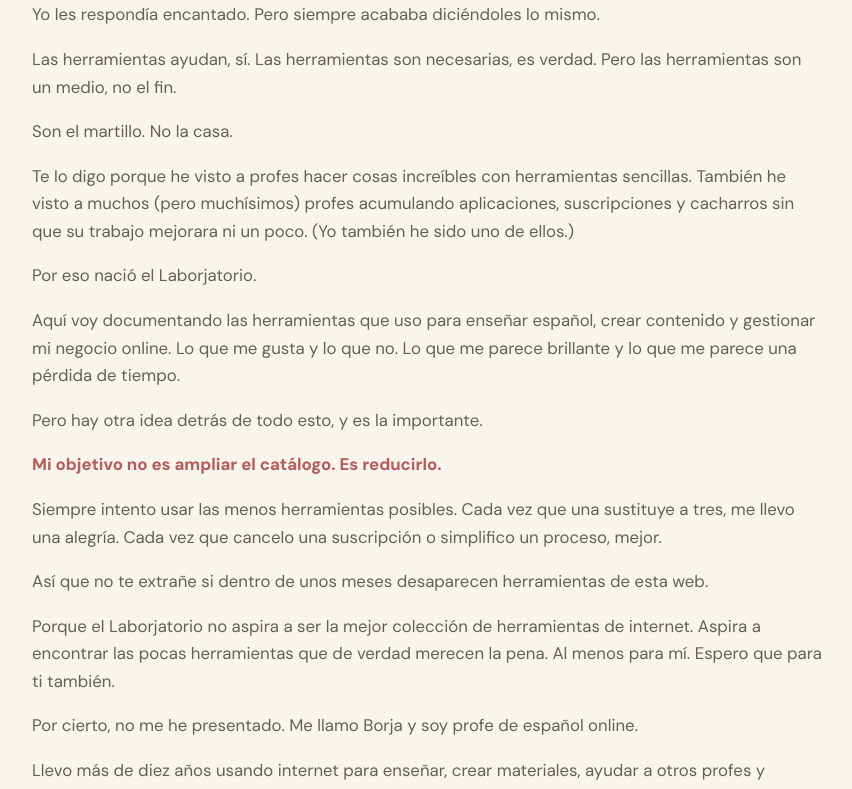
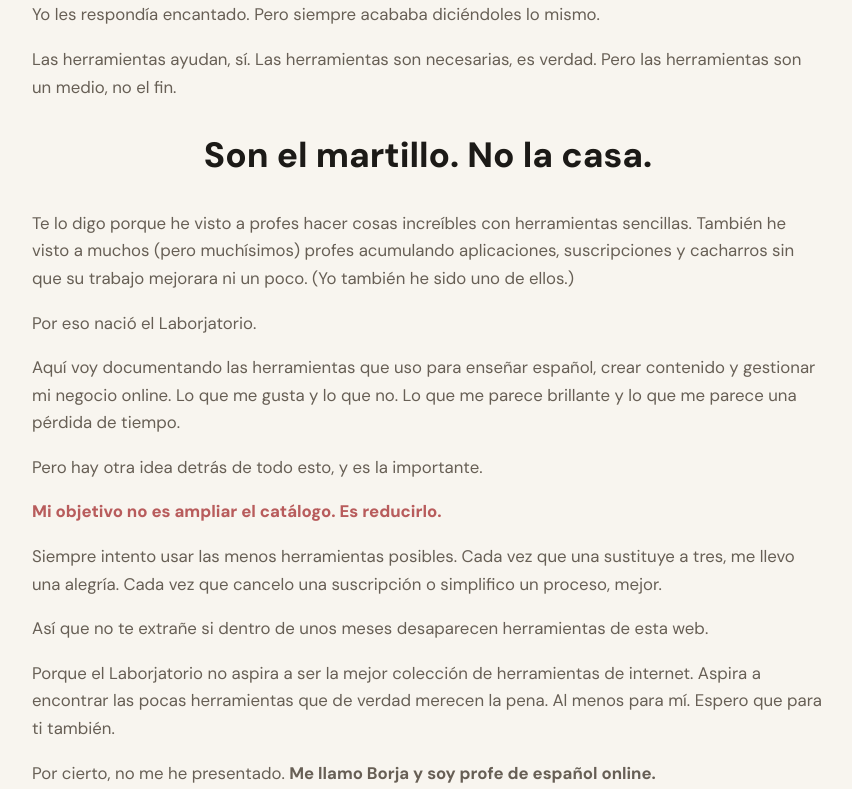
Before and after one commit to boreas77/laborjatorio, a Next.js app: page /sobre in a window 1280 px wide. Shown: the part 800-1589 px from the top of the page, without its empty margins (212-1064 px from the left). Built offline with nearby package versions, Linux system fonts and the light colour scheme.

Commit message:
Destaca frases en pagina sobre mi

```diff
--- a/src/app/globals.css
+++ b/src/app/globals.css
@@ -609,6 +609,16 @@ main {
   font-weight: 850;
 }
 
+.about-page__pullquote {
+  color: var(--ink);
+  font-size: clamp(1.5rem, 3vw, 2.2rem);
+  font-weight: 850;
+  line-height: 1.15;
+  margin: 34px auto;
+  max-width: 680px;
+  text-align: center;
+}
+
 .about-page__photo {
   background:
     linear-gradient(135deg, rgb(184 92 92 / 14%), rgb(42 127 118 / 12%)),
--- a/src/app/sobre/page.tsx
+++ b/src/app/sobre/page.tsx
@@ -38,7 +38,7 @@ export default function AboutPage() {
           Las herramientas ayudan, sí. Las herramientas son necesarias, es verdad. Pero
           las herramientas son un medio, no el fin.
         </p>
-        <p>Son el martillo. No la casa.</p>
+        <p className="about-page__pullquote">Son el martillo. No la casa.</p>
         <p>
           Te lo digo porque he visto a profes hacer cosas increíbles con herramientas
           sencillas. También he visto a muchos (pero muchísimos) profes acumulando
@@ -69,7 +69,10 @@ export default function AboutPage() {
           internet. Aspira a encontrar las pocas herramientas que de verdad merecen la
           pena. Al menos para mí. Espero que para ti también.
         </p>
-        <p>Por cierto, no me he presentado. Me llamo Borja y soy profe de español online.</p>
+        <p>
+          Por cierto, no me he presentado.{" "}
+          <strong>Me llamo Borja y soy profe de español online.</strong>
+        </p>
         <p>
           Llevo más de diez años usando internet para enseñar, crear materiales, ayudar a
           otros profes y montar proyectos que a veces salen bien y otras más regular.
```
